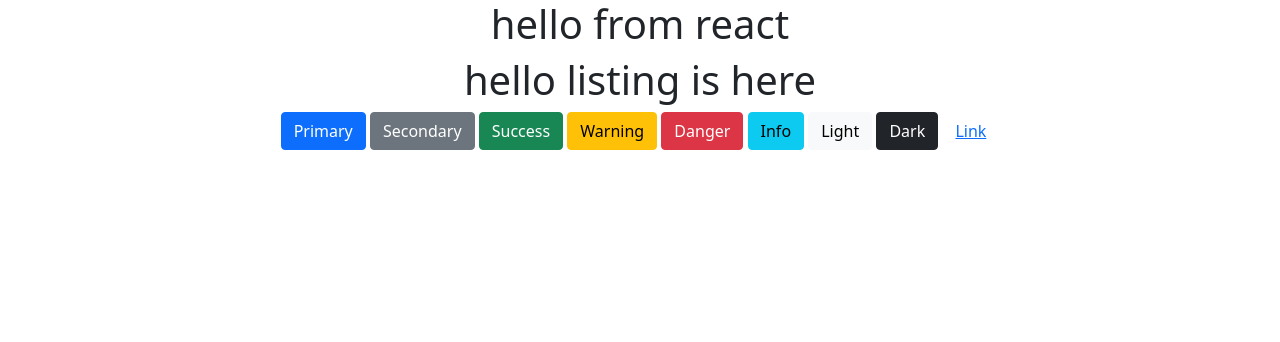
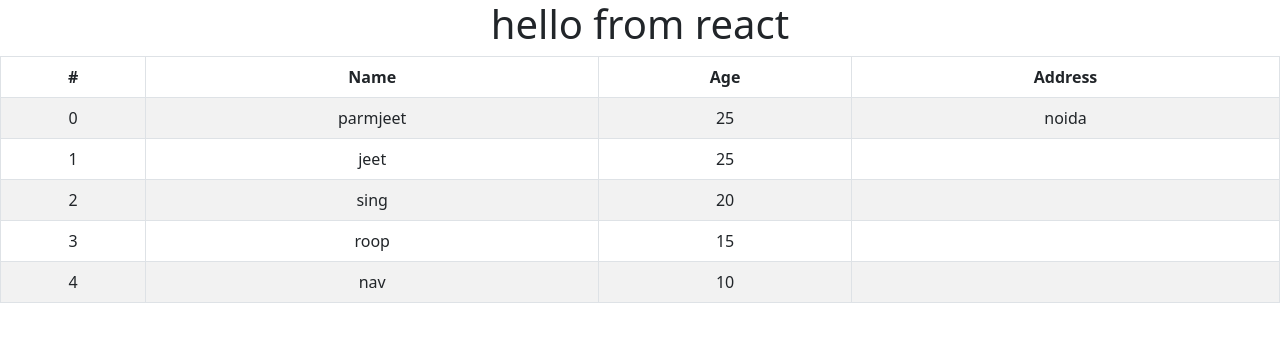
Before and after one commit to parmjeet1313/react, a React (Create React App) app: page / in a window 1280 px wide. Shown: the top 342 px of the page. Built offline with nearby package versions, Linux system fonts and the light colour scheme.

Commit message:
BootStrap table with React

```diff
--- a/src/users.js
+++ b/src/users.js
@@ -1,5 +1,5 @@
 import React, { useState, useEffect, Fragment } from "react";
-import {Button} from 'react-bootstrap'
+import {Table} from 'react-bootstrap'
 
 
 function Users()
@@ -14,15 +14,27 @@ function Users()
   ])
   return(
       <Fragment>
-          <h1>hello listing is here</h1>
-          <Button variant="primary">Primary</Button>{' '}
-  <Button variant="secondary">Secondary</Button>{' '}
-  <Button variant="success">Success</Button>{' '}
-  <Button variant="warning">Warning</Button>{' '}
-  <Button variant="danger">Danger</Button> <Button variant="info">Info</Button>{' '}
-  <Button variant="light">Light</Button> <Button variant="dark">Dark</Button>{' '}
-  <Button variant="link">Link</Button>
-
+         <Table striped bordered hover>
+  <thead>
+    <tr>
+      <th>#</th>
+      <th>Name</th>
+      <th>Age</th>
+      <th>Address</th>
+    </tr>
+  </thead>
+  <tbody>
+   {
+       user.map((item,index)=> <tr key={index}>
+       <td>{index}</td>
+       <td>{item.name}</td>
+       <td>{item.age}</td>
+       <td>{item.address}</td>
+     </tr>
+     )
+   }
+  </tbody>
+</Table>
         </Fragment>
     )
 
```
